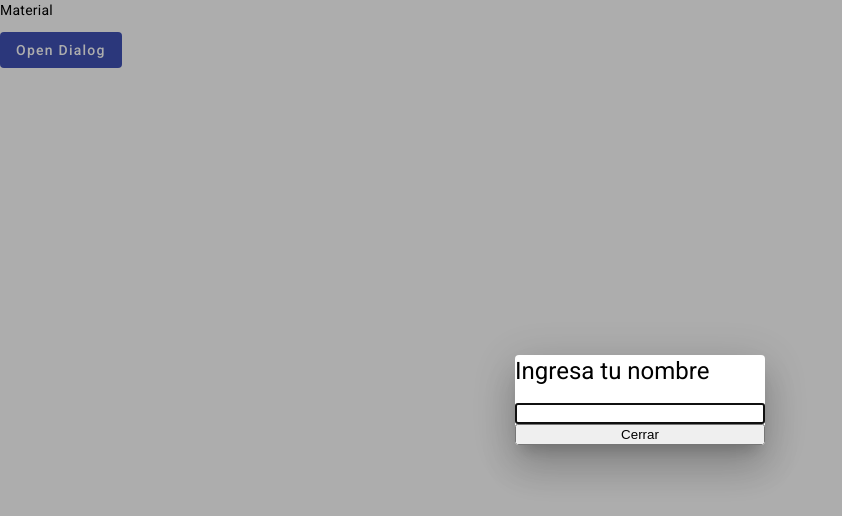
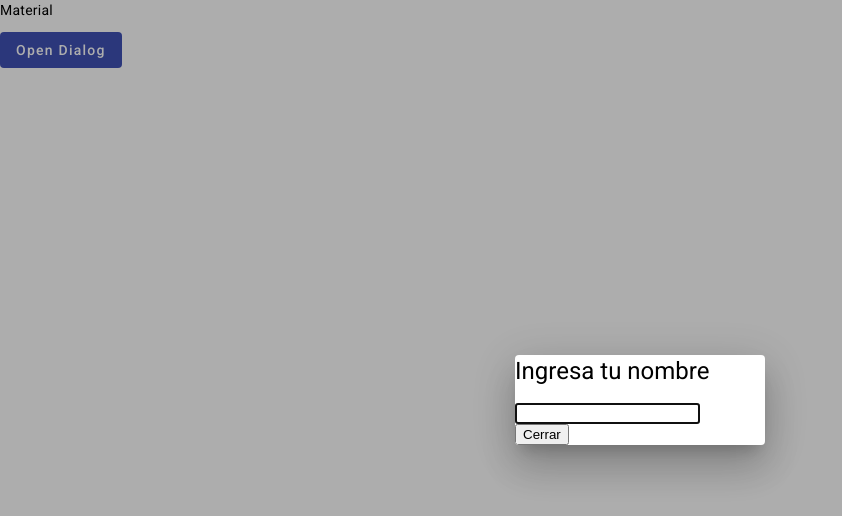
Before and after one commit to toledov23/HomeworksBootcamp, an Angular app: page / in a window 1280 px wide. Both pictures are taken after a click on the button "Open Dialog". Shown: the top 516 px of the page, without its empty margins (0-842 px from the left). Built offline with nearby package versions, Linux system fonts and the light colour scheme.

Commit message:
add Dialog content

```diff
--- a/src/app/app.component.ts
+++ b/src/app/app.component.ts
@@ -1,11 +1,11 @@
 import { Component } from '@angular/core';
 import { RouterOutlet } from '@angular/router';
-import { MaterialComponent } from './components/material/material.component';
+import { MaterialDialogComponent } from './components/material/material.component';
 
 @Component({
   selector: 'app-root',
   standalone: true,
-  imports: [RouterOutlet, MaterialComponent],
+  imports: [RouterOutlet, MaterialDialogComponent],
   templateUrl: './app.component.html',
   styleUrl: './app.component.scss'
 })
--- a/src/app/components/dialog/dialog.component.html
+++ b/src/app/components/dialog/dialog.component.html
@@ -1,3 +1,7 @@
-<h1>Ingresa tu nombre</h1>
-<input type="text" [(ngModel)]="data.name">
-<button mat-button (click)="onNoClick()">Cerrar</button>
+<h1 mat-dialog-title>Ingresa tu nombre</h1>
+<div mat-dialog-content>
+  <input type="text" [(ngModel)]="data.name">
+</div>
+<div mat-dialog-actions>
+  <button mat-button (click)="onNoClick()">Cerrar</button>
+</div>
--- a/src/app/components/material/material.component.ts
+++ b/src/app/components/material/material.component.ts
@@ -12,7 +12,7 @@ import { DialogComponent } from '../dialog/dialog.component';
   templateUrl: './material.component.html',
   styleUrl: './material.component.scss'
 })
-export class MaterialComponent {
+export class MaterialDialogComponent {
   name: string = '';
   constructor(private dialog: MatDialog) {}
 
```
